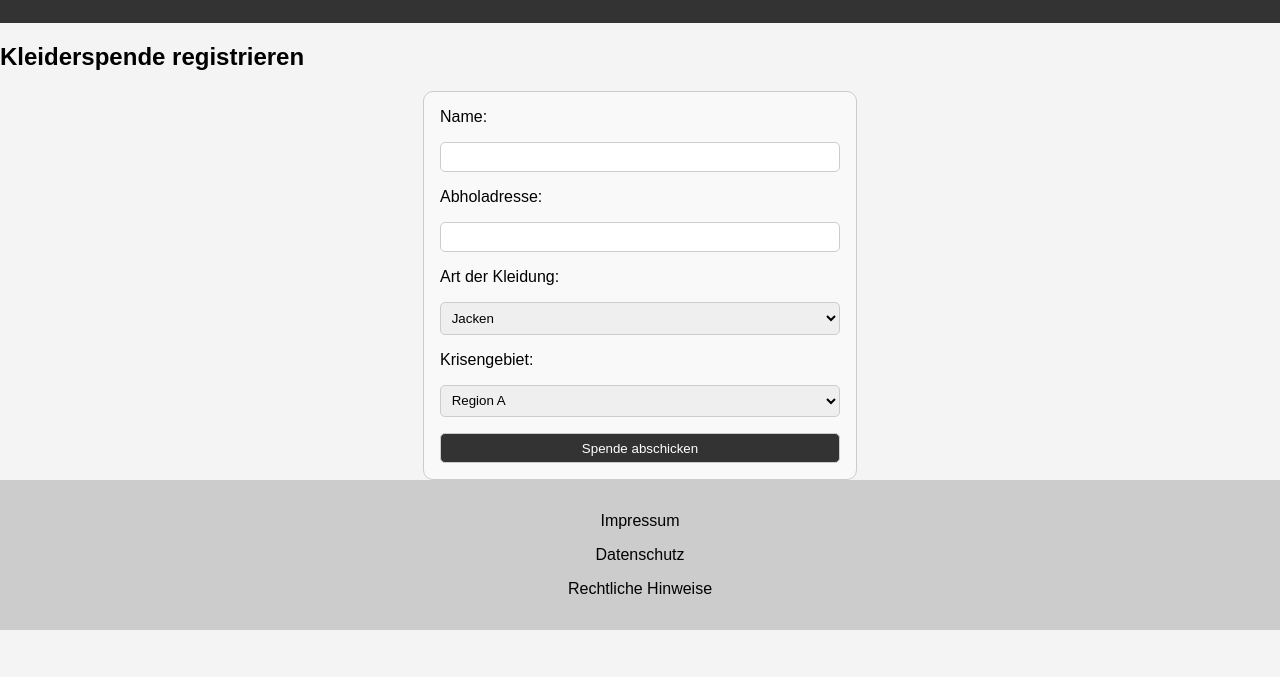
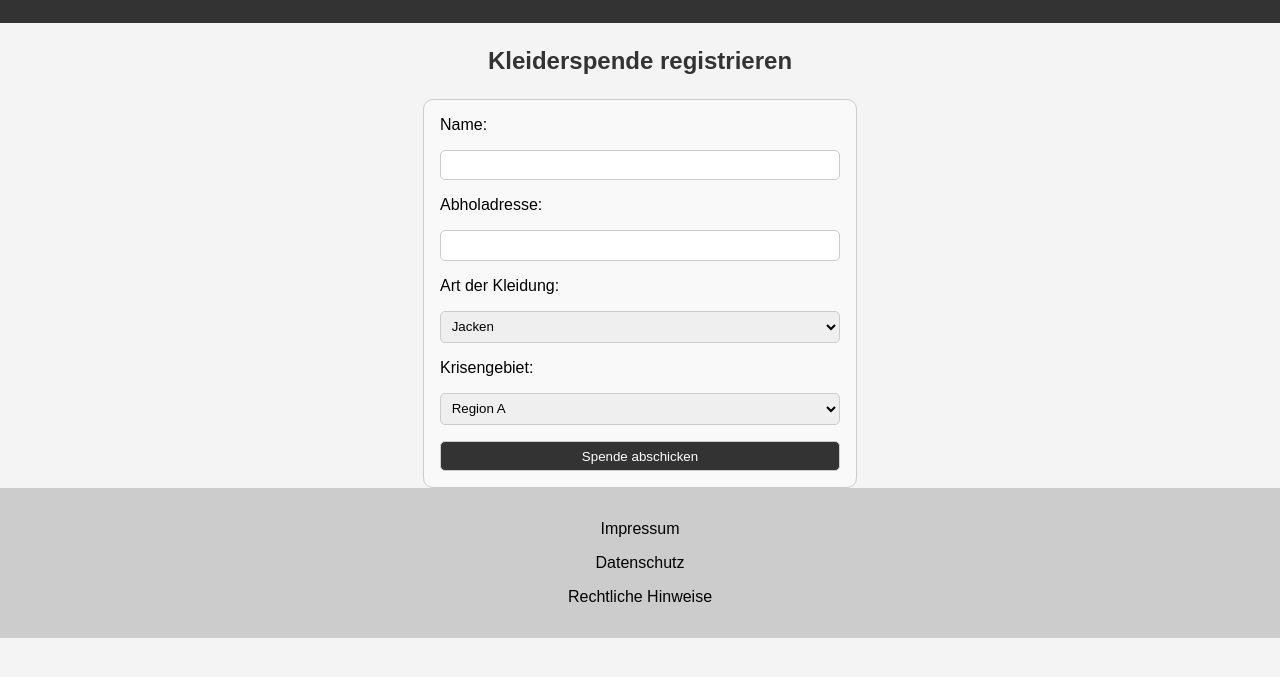
Before and after one commit to Amnesioo/kleiderspenden-portal, a plain HTML site: page index.html in a window 1280 px wide. Shown: the part 123-800 px from the top of the page. Drawn offline with Linux system fonts and the light colour scheme.

Commit message:
h2 Kleine Anpassung vorgenommen

```diff
--- a/styles/style.css
+++ b/styles/style.css
@@ -9,7 +9,14 @@ header {
     color: white;
     text-align: center;
     padding: 1em;
+
 }
+h2 {
+    color: #333;
+    text-align: center;
+    margin: 1em 0;
+}
+
 footer {
     background-color: #ccc;
     text-align: center;
```
